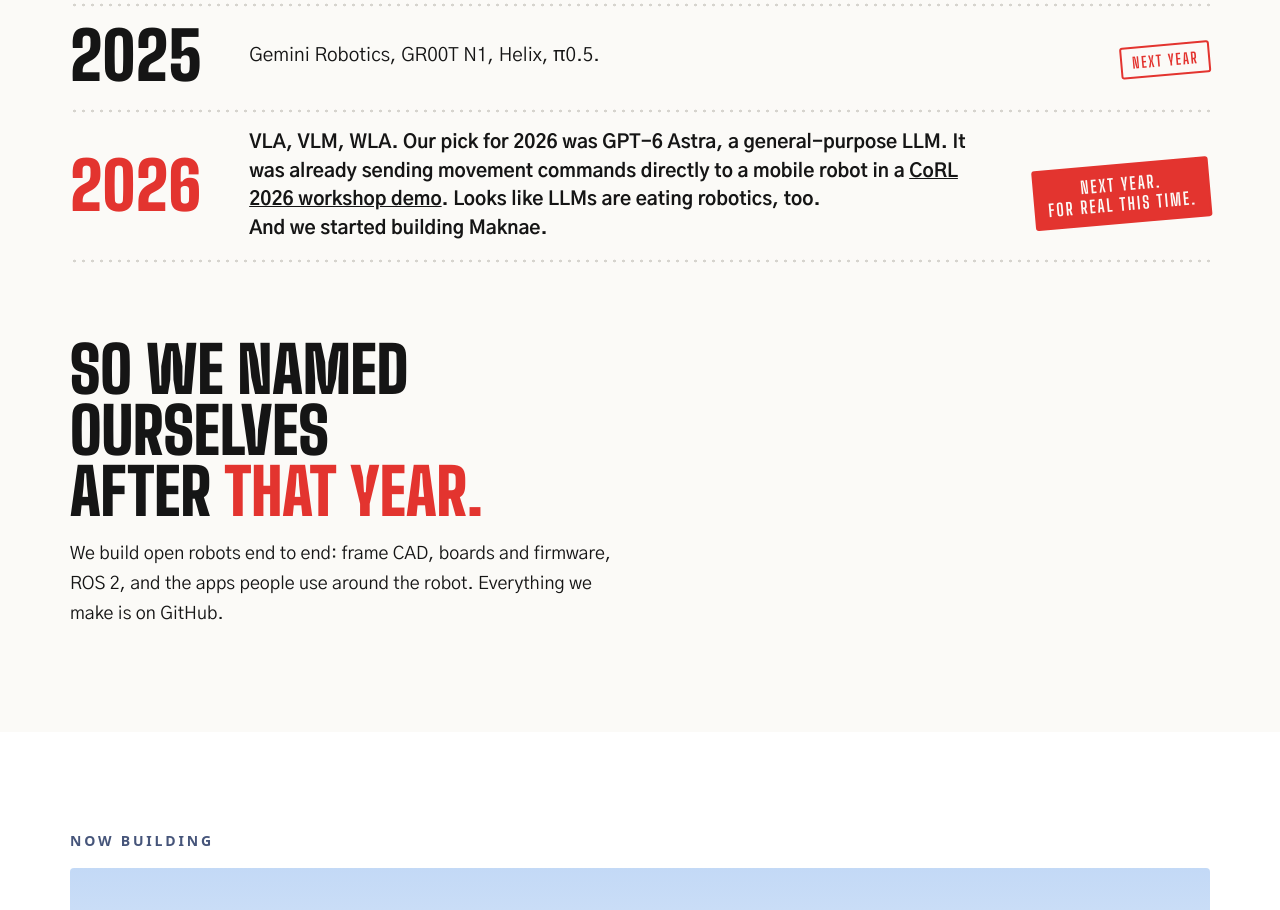
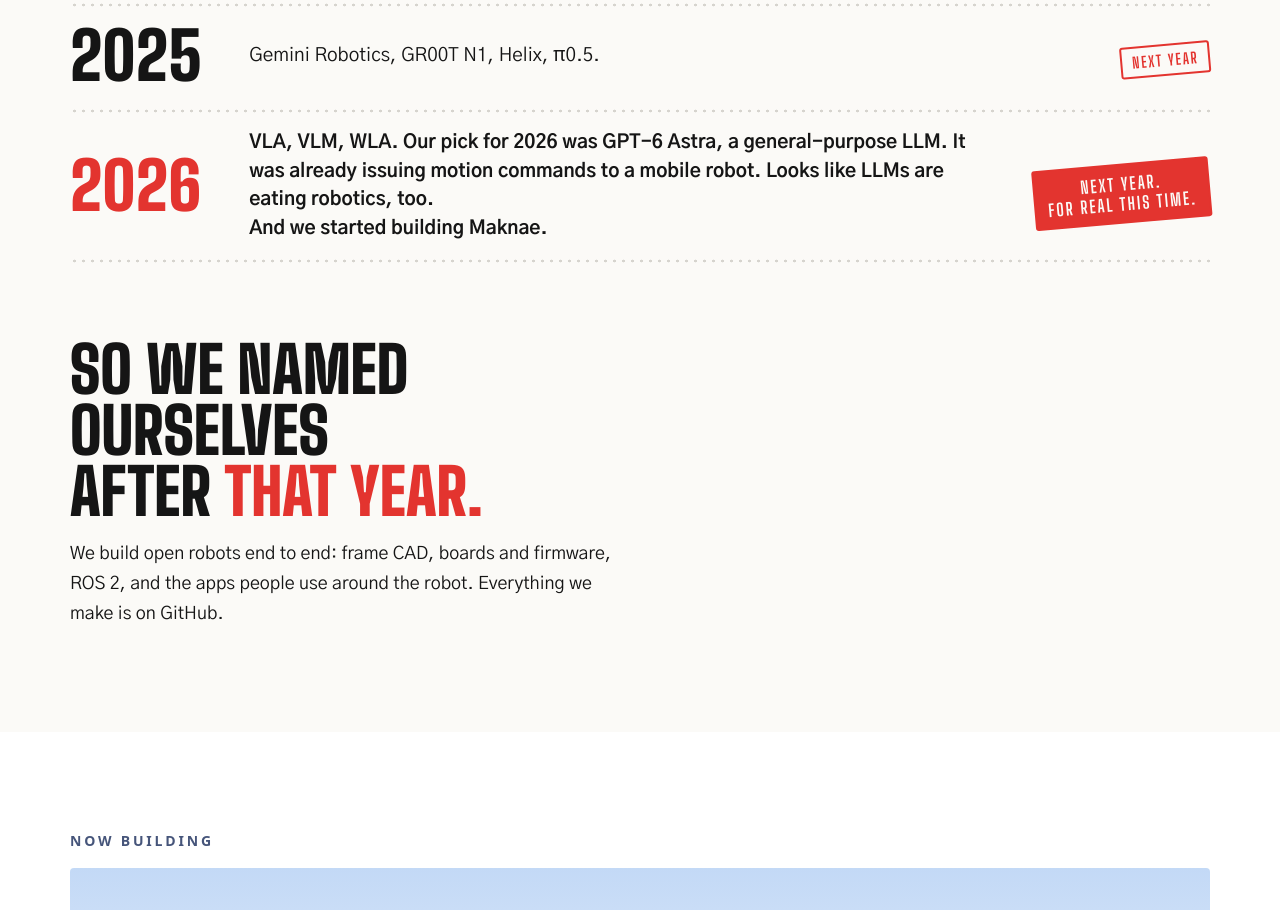
Before and after one commit to next-year-robotics/next-year-robotics.github.io, a plain HTML site: page index.html in a window 1280 px wide. Shown: the part 2320-3230 px from the top of the page. Drawn offline with Linux system fonts and the light colour scheme; a web font is replaced by a local one.

Commit message:
docs: 2026년 Astra 사례 문장 간결화

```diff
--- a/index.html
+++ b/index.html
@@ -215,7 +215,7 @@ h1 .line>span{display:block}
       <li class="yr"><span class="y">2025</span><span class="what">Gemini Robotics, GR00T N1, Helix, π0.5.</span><span class="stamp">Next year</span></li>
       <li class="yr last">
         <span class="y">2026</span>
-        <span class="what">VLA, VLM, WLA. Our pick for 2026 was GPT-6 Astra, a general-purpose LLM. It was already sending movement commands directly to a mobile robot in a <a href="https://www.gt-rail.com/blog/astra-beyond-tabletop/">CoRL 2026 workshop demo</a>. Looks like LLMs are eating robotics, too.<br>And we started building Maknae.</span>
+        <span class="what">VLA, VLM, WLA. Our pick for 2026 was GPT-6 Astra, a general-purpose LLM. It was already issuing motion commands to a mobile robot. Looks like LLMs are eating robotics, too.<br>And we started building Maknae.</span>
         <span class="stamp">Next year.<br>For real this time.</span>
       </li>
     </ol>
```
